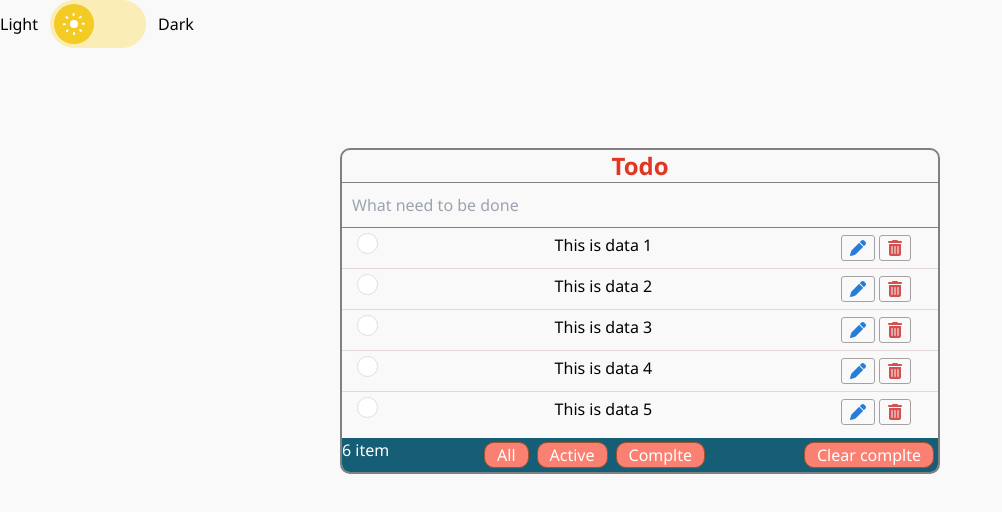
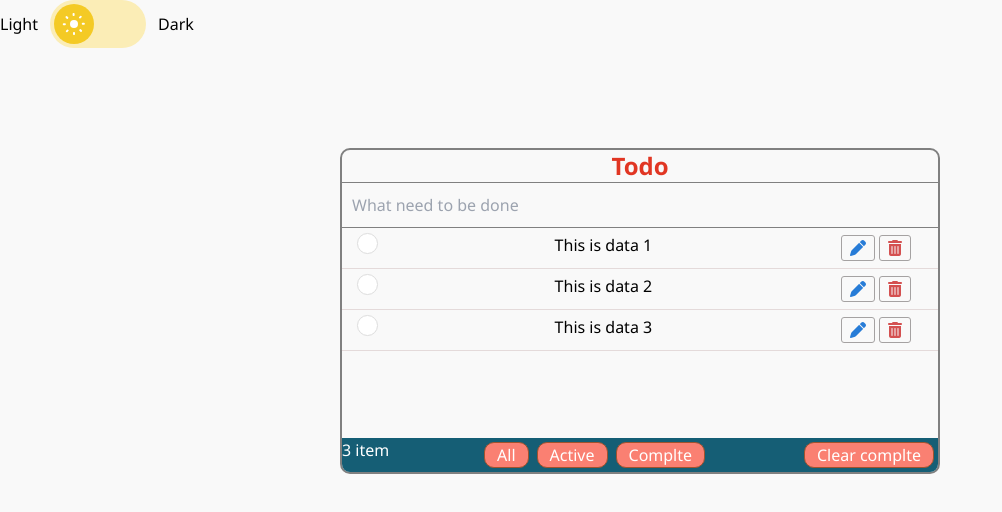
Before and after one commit to Dang-Ngoc-Anh/toto-list, a React (Create React App) app: page / in a window 1280 px wide. Shown: the top 512 px of the page, without its empty margins (0-1002 px from the left). Built offline with nearby package versions, Linux system fonts and the light colour scheme.

Commit message:
remove strore data filter , update button filter

```diff
--- a/src/App.js
+++ b/src/App.js
@@ -13,7 +13,6 @@ function App() {
   const {theme} = useContext(ThemeContext);
   const requestUpdate = (id)=> inputRef.current.changeTodoByInput(id);
   const filterData = (data) => listRef.current.displayDataFilter(data);
-
   return (
    <div className={`toggle-${theme === THEME.dark ? THEME.dark : THEME.light }`}>
     <Toggle />
--- a/src/Data/data.json
+++ b/src/Data/data.json
@@ -13,20 +13,5 @@
         "id":"12233-12312-12casss",
         "name":"This is data 3",
         "done":false
-    }  ,
-    {
-        "id":"12233-12312-12casssw",
-        "name":"This is data 4",
-        "done":false
-    }
-    , {
-        "id":"12233-12312-12casss",
-        "name":"This is data 5",
-        "done":false
-    }
-    , {
-        "id":"12233-12312-12casss",
-        "name":"This is data 6",
-        "done":false
     }
 ]
--- a/src/components/ItemList/ItemList.js
+++ b/src/components/ItemList/ItemList.js
@@ -9,13 +9,17 @@ const ItemList = (props ,ref) => {
   const listItemRef = useRef();
   const {requestUpdate} = props
   const {reducerData:dataStore} = useSelector(state => state);
-  let {dataScroll ,isGreeting} = useSroll(dataStore , listItemRef)
+  let {
+    dataScroll ,
+    setDataScroll,
+    isGreeting
+  } = useSroll(dataStore , listItemRef)
 
-  // useImperativeHandle(ref, () => ({
-  //   displayDataFilter(data){
-  //     dataScroll = data;
-  //   }
-  // }));
+  useImperativeHandle(ref, () => ({
+    displayDataFilter(data){
+      setDataScroll(data);
+    }
+  }));
 
   // console.log(dataScroll);
 
--- a/src/components/Layout/DefaulLayout/Footer/Footer.js
+++ b/src/components/Layout/DefaulLayout/Footer/Footer.js
@@ -1,29 +1,23 @@
 import React from "react";
 import './footer.css'
-import { useDispatch, useSelector } from "react-redux";
-import { getDataAcive, getDataAll, getDataComplete } from "../../../../store/actions/actionDataFilter";
+import {useSelector ,useDispatch } from "react-redux";
 import { clearStatus } from "../../../../store/actions/actionsData";
 const Footer = (props) => {
-  const {reducerData ,reducerDataFilter} = useSelector(state => state);
+  const {reducerData} = useSelector(state => state);
+  const {filterData} = props
   const dispatch = useDispatch();
-  const {filterData} = props
-
   const filterAll = ()=>{
-    dispatch(getDataAll(reducerData));
-    filterData(reducerDataFilter.all)
-
+      return filterData(reducerData);
   }
   const filterActive = ()=>{
     const dataActive = reducerData.filter(item => !item.done)
-    dispatch(getDataAcive(dataActive));
-    filterData(reducerDataFilter.active);
+    return filterData(dataActive);
+
   }
 
   const filterComplete = ()=>{
     const dataComplete = reducerData.filter(item => item.done)
-    dispatch(getDataComplete(dataComplete));
-    filterData(reducerDataFilter.complete);
-
+    return filterData(dataComplete);
   }
 
   const filterClearComplete = ()=>{
--- a/src/components/hook/useScroll.js
+++ b/src/components/hook/useScroll.js
@@ -32,5 +32,5 @@ export const useSroll = (data , ref)=>{
       },[isLoading])
 
     useEffect(()=> setDataScroll(data) , [data]);
-    return {dataScroll ,isGreeting};
+    return {dataScroll ,setDataScroll ,isGreeting};
 }
--- a/src/store/actions/actionDataFilter.js
+++ /dev/null
@@ -1,30 +0,0 @@
-import { actionStatus } from "../../Utils/utils"
-
-export const getDataAll = (data)=>{
-    return {
-        type:actionStatus.ALL,
-        payload:data
-    }
-}
-
-export const getDataAcive = (data)=>{
-    return {
-        type:actionStatus.ACTIVCE,
-        payload:data
-    }
-}
-
-
-export const getDataComplete = (data)=>{
-    return {
-        type:actionStatus.COMPLETE,
-        payload:data
-    }
-}
-
-export const getDataClearComplete = (data)=>{
-    return {
-        type:actionStatus.CLEAR_COMPLETE,
-        payload:data
-    }
-}
--- a/src/store/reducers/index.js
+++ b/src/store/reducers/index.js
@@ -2,12 +2,10 @@ import { combineReducers } from "redux";
 
 import reducerData from "./reducerData";
 import reducerInput from "./reducerInput";
-import reducerDataFilter from "./reducerDataFilter";
 
 const allReducers = combineReducers({
     reducerData,
     reducerInput,
-    reducerDataFilter
 });
 
 export default allReducers
--- a/src/store/reducers/reducerDataFilter.js
+++ /dev/null
@@ -1,51 +0,0 @@
-import { actionStatus } from "../../Utils/utils";
-
-const dataFilter = {
-    all:[],
-    complete:[],
-    active:[]
-}
-
-export const reducerData = (state = dataFilter, action)=>{
-    switch (action.type) {
-        case actionStatus.ALL:
-            return {
-                ...state,
-                all:action.payload
-            };
-        case actionStatus.ACTIVCE:
-            return {
-                ...state,
-                active:action.payload
-            };
-        case actionStatus.COMPLETE:
-            return {
-                ...state,
-                complete:action.payload
-            };
-        default:
-            return state;
-
-    }
-}
-
-
-
-// export const reducerData = (state = [], action)=>{
-//     switch (action.type) {
-//         case actionStatus.ALL:
-//             state = action.payload;
-//             return [...state];
-//         case actionStatus.ACTIVCE:
-//             state = action.payload;
-//             return [...state];
-//         case actionStatus.COMPLETE:
-//             state = action.payload;
-//             return [...state];
-//         default:
-//             return state=[];
-
-//     }
-// }
-
-export default reducerData
```
